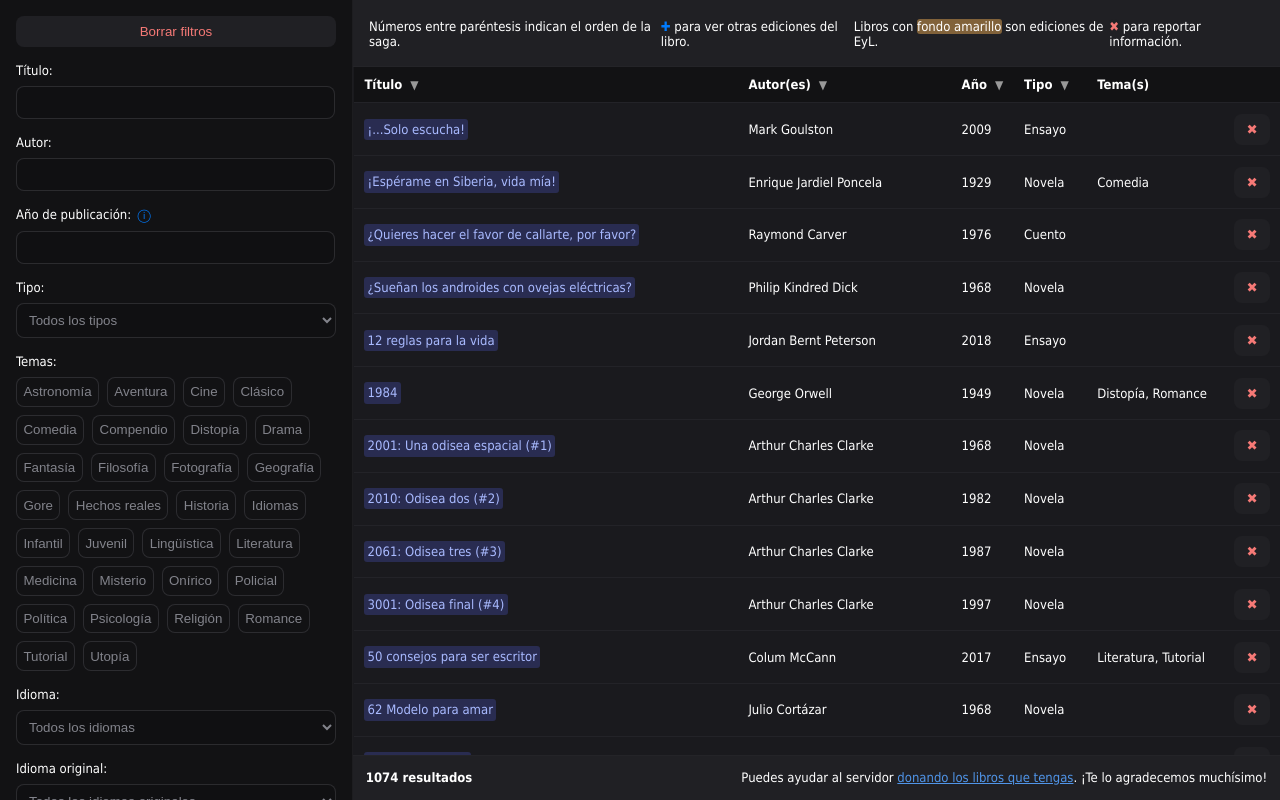
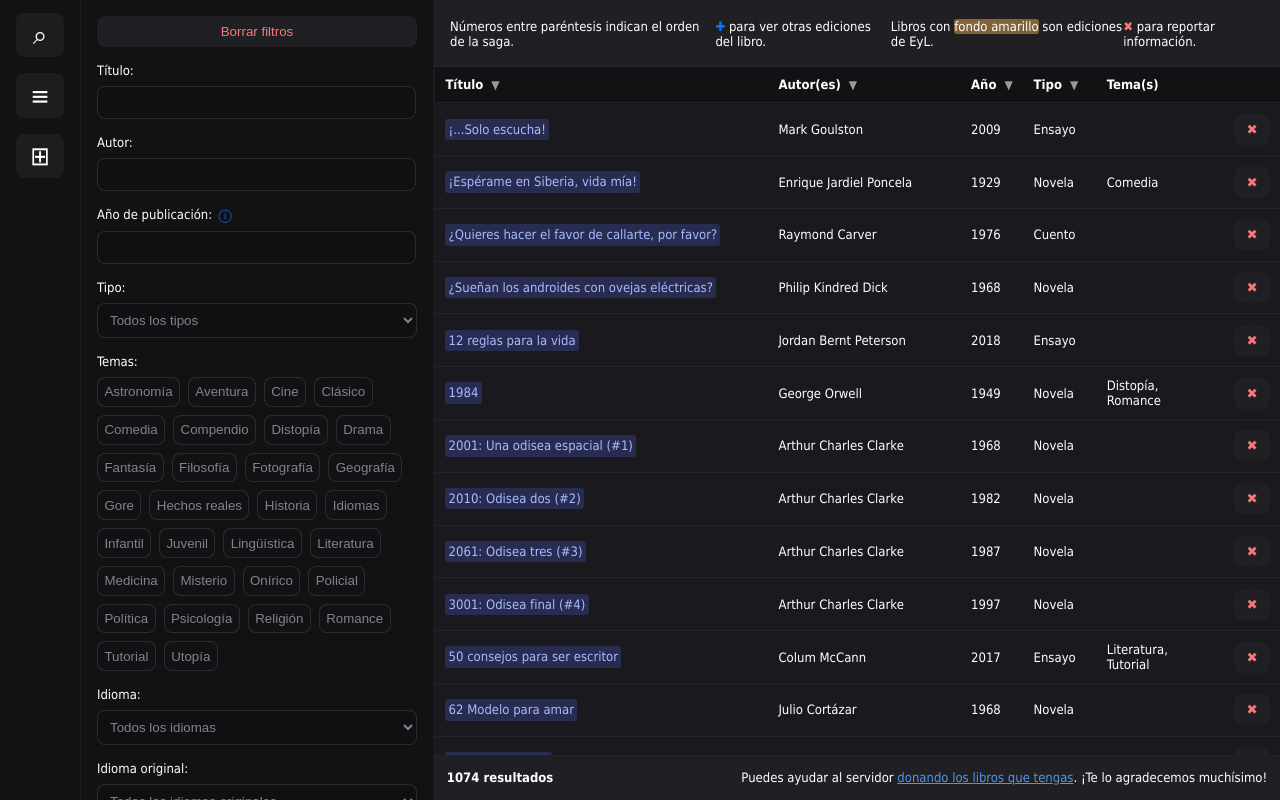
Before and after one commit to EscrituraYLectura/biblioteca, a Next.js app: page / in a window 1280 px wide. Built offline with nearby package versions, Linux system fonts and the light colour scheme.

Commit message:
Create navigation bar

```diff
--- a/app/ui/global.scss
+++ b/app/ui/global.scss
@@ -292,3 +292,40 @@ tbody tr {
     padding: 0.1rem 0.8rem;
     background-color: #202024;
 }
+
+// NAVBAR
+
+.navbar {
+    width: 80px;
+    background-color: #121214;
+    border-right: 1px solid #6d6e771f;
+    display: flex;
+    flex-direction: column;
+    overflow-y: auto;
+    gap: 1rem;
+}
+
+.navbar ul {
+    padding: 0 1rem;
+    list-style: none;
+}
+
+.navbar ul li {
+    border-radius: 0.5rem;
+    background-color: #1d1d1e;
+    border: none;
+    color: #fff;
+    font-size: 26px;
+    cursor: pointer;
+    transition: background-color 0.3s ease;
+    margin-bottom: 1rem;
+    width: 100%;
+    height: 32%;
+    display: flex;
+    align-items: center;
+    justify-content: center;
+
+    &:hover {
+        background-color: #5764f0;
+    }
+}
--- a/components/TableFetch.tsx
+++ b/components/TableFetch.tsx
@@ -2,6 +2,7 @@
 
 import { useMemo, useState } from "react";
 import { useRouter, useSearchParams } from "next/navigation";
+import NavBar from '@/components/navbar';
 import data from "@/public/data.json";
 
 interface Book {
@@ -160,6 +161,7 @@ export default function TableFetch() {
 
     return (
         <div className="container">
+            <NavBar />
             <aside className="sidebar">
                 <button
                     id="clear-filters-button"
--- /dev/null
+++ b/components/navbar.tsx
@@ -0,0 +1,11 @@
+export default function NavBar() {
+    return (
+        <nav className="navbar">
+            <ul>
+                <li>⌕</li>
+                <li>≡</li>
+                <li>⊞</li>
+            </ul>
+        </nav>
+    );
+}
```
